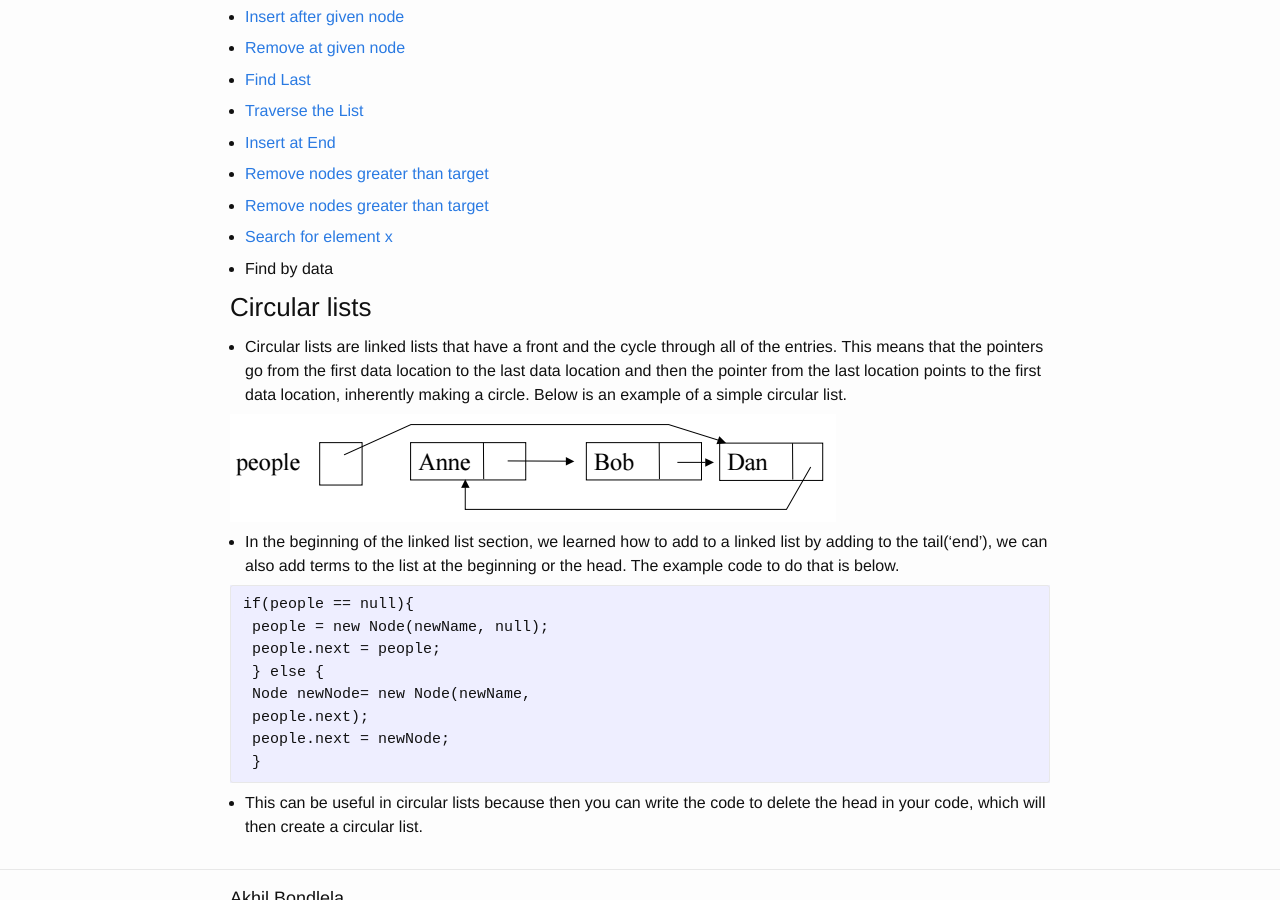
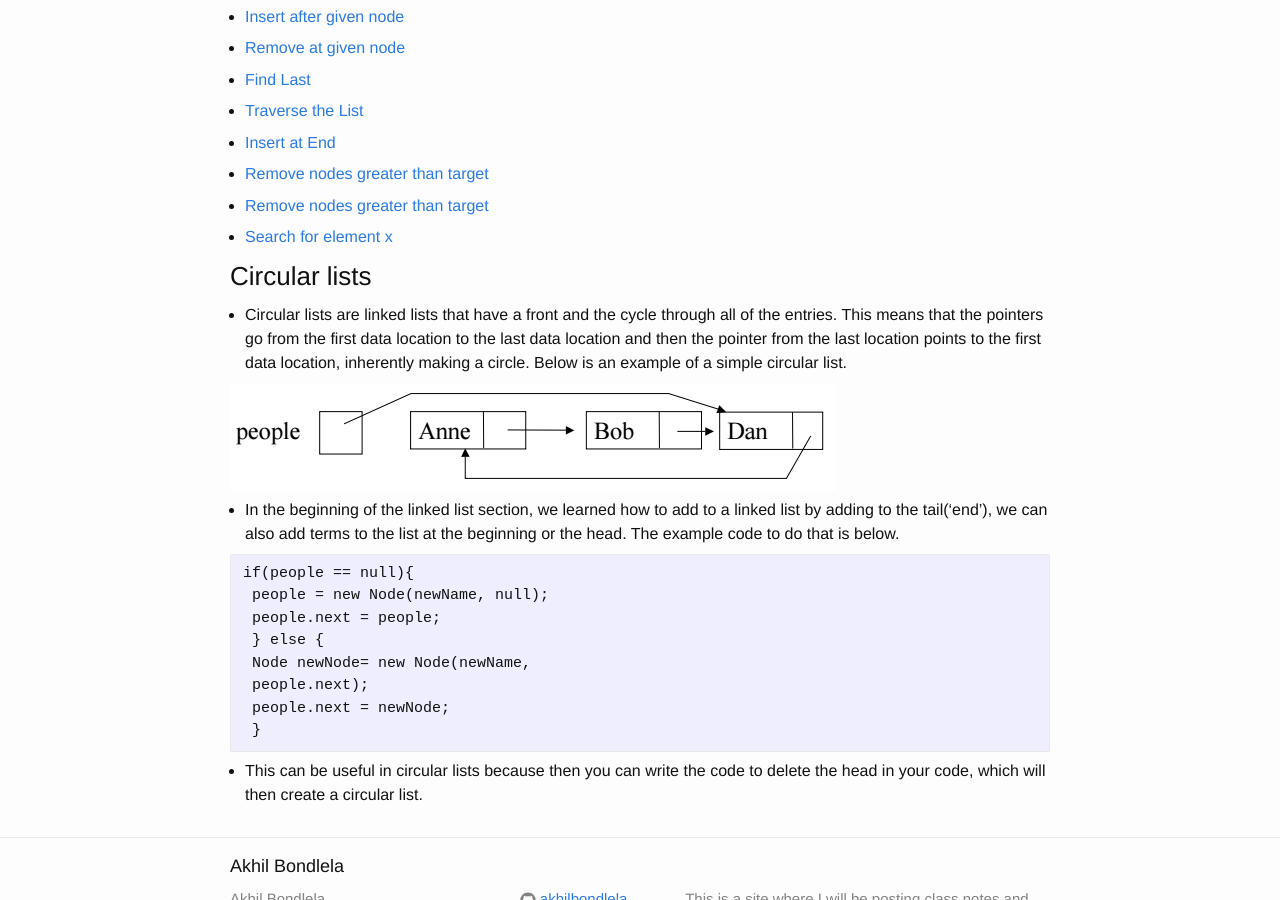
Before and after one commit to akhilbond/akhilbond.github.io, a Jekyll site: the page built from Courses/Data_Structures/notes.md, in a window 1280 px wide and 900 px high, scrolled down 5573 px. Built offline with Jekyll 4.4.1, drawn with Linux system fonts in a browser that asks for light colours; formulas are drawn with MathJax 3.

Commit message:
Data Structures Updates

```diff
--- a/Courses/Data_Structures/notes.md
+++ b/Courses/Data_Structures/notes.md
@@ -253,7 +253,6 @@ String name = n1.getHead( );
 
 - [Search for element x](/Courses/Data_Structures/search/)
 
-- Find by data
 
 ### Circular lists
 - Circular lists are linked lists that have a front and the cycle through all of the entries. This means that the pointers go from the first data location to the last data location and then the pointer from the last location points to the first data location, inherently making a circle. Below is an example of a simple circular list.
```
